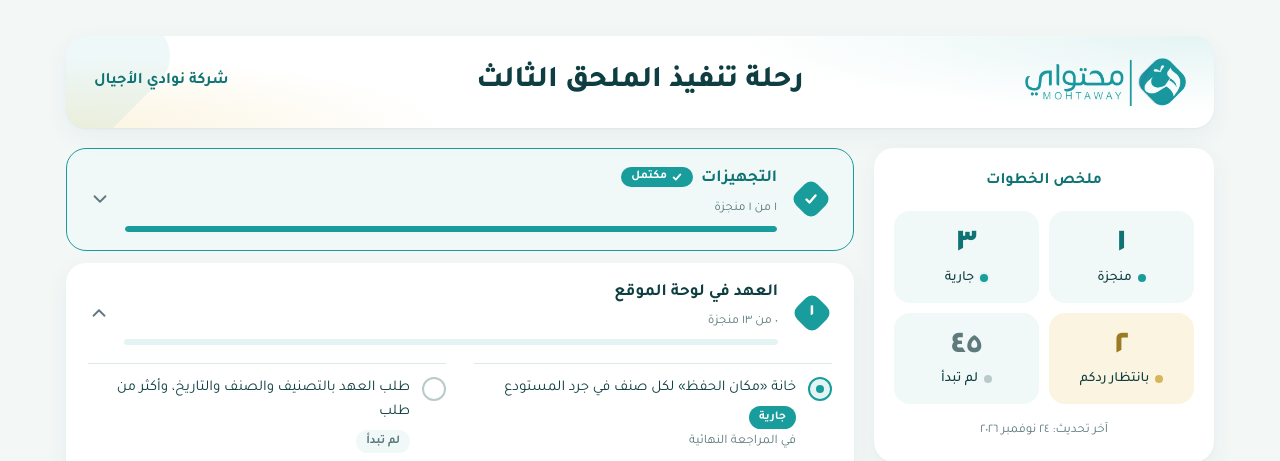
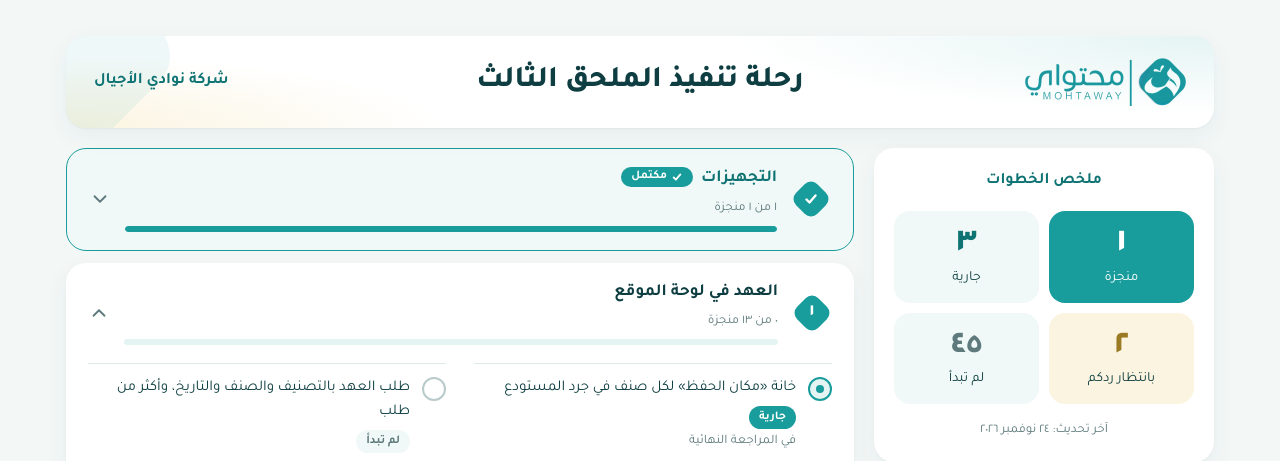
Before and after one commit to mohtaway/nawadi-progress, a plain HTML site: page index.html in a window 1280 px wide. Shown: the top 461 px of the page. Drawn offline with Linux system fonts and the light colour scheme.

Commit message:
تحديث صفحة متابعة الملحق الثالث

```diff
--- a/index.html
+++ b/index.html
@@ -5,10 +5,16 @@
 <meta name="viewport" content="width=device-width,initial-scale=1">
 <title>متابعة الملحق الثالث</title>
 <meta name="robots" content="noindex, nofollow">
-<link rel="preconnect" href="https://fonts.googleapis.com">
-<link rel="preconnect" href="https://fonts.gstatic.com" crossorigin>
-<link rel="stylesheet" href="https://fonts.googleapis.com/css2?family=Tajawal:wght@400;500;700;800&display=swap">
+<link rel="preload" href="fonts/tajawal-400-arabic.woff2" as="font" type="font/woff2" crossorigin>
+<link rel="preload" href="fonts/tajawal-800-arabic.woff2" as="font" type="font/woff2" crossorigin>
+<link rel="preload" href="logo.webp" as="image">
 <style>
+@font-face{font-family:Tajawal;font-style:normal;font-weight:400;font-display:swap;src:url(fonts/tajawal-400-arabic.woff2) format('woff2');unicode-range:U+0600-06FF, U+0750-077F, U+0870-0891, U+0897-08E1, U+08E3-08FF, U+200C-200E, U+2010-2011, U+204F, U+2E41, U+FB50-FDFF, U+FE70-FE74, U+FE76-FEFC, U+102E0-102FB, U+10E60-10E7E, U+10EC2-10EC7, U+10EC9-10EEE, U+10EF0-10EFF, U+1EE00-1EE03, U+1EE05-1EE1F, U+1EE21-1EE22, U+1EE24, U+1EE27, U+1EE29-1EE32, U+1EE34-1EE37, U+1EE39, U+1EE3B, U+1EE42, U+1EE47, U+1EE49, U+1EE4B, U+1EE4D-1EE4F, U+1EE51-1EE52, U+1EE54, U+1EE57, U+1EE59, U+1EE5B, U+1EE5D, U+1EE5F, U+1EE61-1EE62, U+1EE64, U+1EE67-1EE6A, U+1EE6C-1EE72, U+1EE74-1EE77, U+1EE79-1EE7C, U+1EE7E, U+1EE80-1EE89, U+1EE8B-1EE9B, U+1EEA1-1EEA3, U+1EEA5-1EEA9, U+1EEAB-1EEBB, U+1EEF0-1EEF1}
+@font-face{font-family:Tajawal;font-style:normal;font-weight:400;font-display:swap;src:url(fonts/tajawal-400-latin.woff2) format('woff2');unicode-range:U+0000-00FF, U+0131, U+0152-0153, U+02BB-02BC, U+02C6, U+02DA, U+02DC, U+0304, U+0308, U+0329, U+2000-206F, U+20AC, U+2122, U+2191, U+2193, U+2212, U+2215, U+FEFF, U+FFFD}
+@font-face{font-family:Tajawal;font-style:normal;font-weight:700;font-display:swap;src:url(fonts/tajawal-700-arabic.woff2) format('woff2');unicode-range:U+0600-06FF, U+0750-077F, U+0870-0891, U+0897-08E1, U+08E3-08FF, U+200C-200E, U+2010-2011, U+204F, U+2E41, U+FB50-FDFF, U+FE70-FE74, U+FE76-FEFC, U+102E0-102FB, U+10E60-10E7E, U+10EC2-10EC7, U+10EC9-10EEE, U+10EF0-10EFF, U+1EE00-1EE03, U+1EE05-1EE1F, U+1EE21-1EE22, U+1EE24, U+1EE27, U+1EE29-1EE32, U+1EE34-1EE37, U+1EE39, U+1EE3B, U+1EE42, U+1EE47, U+1EE49, U+1EE4B, U+1EE4D-1EE4F, U+1EE51-1EE52, U+1EE54, U+1EE57, U+1EE59, U+1EE5B, U+1EE5D, U+1EE5F, U+1EE61-1EE62, U+1EE64, U+1EE67-1EE6A, U+1EE6C-1EE72, U+1EE74-1EE77, U+1EE79-1EE7C, U+1EE7E, U+1EE80-1EE89, U+1EE8B-1EE9B, U+1EEA1-1EEA3, U+1EEA5-1EEA9, U+1EEAB-1EEBB, U+1EEF0-1EEF1}
+@font-face{font-family:Tajawal;font-style:normal;font-weight:700;font-display:swap;src:url(fonts/tajawal-700-latin.woff2) format('woff2');unicode-range:U+0000-00FF, U+0131, U+0152-0153, U+02BB-02BC, U+02C6, U+02DA, U+02DC, U+0304, U+0308, U+0329, U+2000-206F, U+20AC, U+2122, U+2191, U+2193, U+2212, U+2215, U+FEFF, U+FFFD}
+@font-face{font-family:Tajawal;font-style:normal;font-weight:800;font-display:swap;src:url(fonts/tajawal-800-arabic.woff2) format('woff2');unicode-range:U+0600-06FF, U+0750-077F, U+0870-0891, U+0897-08E1, U+08E3-08FF, U+200C-200E, U+2010-2011, U+204F, U+2E41, U+FB50-FDFF, U+FE70-FE74, U+FE76-FEFC, U+102E0-102FB, U+10E60-10E7E, U+10EC2-10EC7, U+10EC9-10EEE, U+10EF0-10EFF, U+1EE00-1EE03, U+1EE05-1EE1F, U+1EE21-1EE22, U+1EE24, U+1EE27, U+1EE29-1EE32, U+1EE34-1EE37, U+1EE39, U+1EE3B, U+1EE42, U+1EE47, U+1EE49, U+1EE4B, U+1EE4D-1EE4F, U+1EE51-1EE52, U+1EE54, U+1EE57, U+1EE59, U+1EE5B, U+1EE5D, U+1EE5F, U+1EE61-1EE62, U+1EE64, U+1EE67-1EE6A, U+1EE6C-1EE72, U+1EE74-1EE77, U+1EE79-1EE7C, U+1EE7E, U+1EE80-1EE89, U+1EE8B-1EE9B, U+1EEA1-1EEA3, U+1EEA5-1EEA9, U+1EEAB-1EEBB, U+1EEF0-1EEF1}
+@font-face{font-family:Tajawal;font-style:normal;font-weight:800;font-display:swap;src:url(fonts/tajawal-800-latin.woff2) format('woff2');unicode-range:U+0000-00FF, U+0131, U+0152-0153, U+02BB-02BC, U+02C6, U+02DA, U+02DC, U+0304, U+0308, U+0329, U+2000-206F, U+20AC, U+2122, U+2191, U+2193, U+2212, U+2215, U+FEFF, U+FFFD}
 /* هوية محتواي، الوضع الفاتح دائما. الجوال: عمود واحد. اللابتوب: ترويسة بعرض الصفحة، ثم عمود جانبي ثابت للملخص وما ينتظر التعليمات، وعمود رئيسي للبنود. */
 :root{
   --teal:#189C9C; --teal-deep:#0F7373; --teal-soft:#E4F4F3; --teal-wash:#F1F9F8;
@@ -50,9 +56,10 @@ body{background:var(--bg);color:var(--ink);font-family:var(--font);font-size:16p
 .lg{display:flex;flex-direction:column;align-items:center;gap:4px;padding:16px 6px;border-radius:16px;background:var(--teal-wash)}
 .lg b{font-size:34px;font-weight:800;line-height:1.1;color:var(--teal-deep)}
 .lg.s-waiting b{color:var(--gold-ink)} .lg.s-todo b{color:var(--muted)}
-.lg span{display:flex;align-items:center;gap:6px;font-size:14px;font-weight:500;color:var(--ink);line-height:1.3}
+.lg span{display:flex;align-items:center;gap:6px;font-size:14px;font-weight:400;color:var(--ink);line-height:1.3}
 .lg i{width:8px;height:8px;border-radius:50%;flex:none}
-.lg.s-done i{background:var(--done)} .lg.s-doing i{background:var(--teal);box-shadow:0 0 0 2px var(--teal-soft)}
+.lg i{display:none}
+.lg.s-done{background:var(--teal)} .lg.s-done b,.lg.s-done span{color:#fff}
 .lg.s-waiting{background:var(--gold-soft)} .lg.s-waiting i{background:var(--gold)} .lg.s-todo i{background:var(--todo)}
 .updated{font-size:13px;color:var(--muted)}
 
@@ -133,7 +140,7 @@ footer{display:flex;flex-direction:column;align-items:center;gap:2px;font-size:1
 <body>
 <div class="wrap">
   <header class="hero card">
-    <span class="logo"><img src="logo.png" alt="محتواي"></span>
+    <span class="logo"><img src="logo.webp" alt="محتواي" width="161" height="48"></span>
     <h1>رحلة تنفيذ الملحق الثالث</h1>
     <span class="client">شركة نوادي الأجيال</span>
   </header>
@@ -249,7 +256,7 @@ const esc = s => s.replace(/[&<>"]/g, c => ({ "&":"&amp;","<":"&lt;",">":"&gt;",
 const all = ITEMS.flatMap(i => i.tasks);
 const count = s => all.filter(t => t.s === s).length;
 document.getElementById("legend").innerHTML = ORDER.map(s =>
-  `<div class="lg s-${s}"><b>${ar(count(s))}</b><span><i></i>${LABEL[s]}</span></div>`).join("");
+  `<div class="lg s-${s}"><b>${ar(count(s))}</b><span>${LABEL[s]}</span></div>`).join("");
 document.getElementById("updated").textContent = "آخر تحديث: " + fmtDate(UPDATED);
 
 const waiting = ITEMS.flatMap(i => i.tasks.filter(t => t.s === "waiting"));
```
Also changed, not shown: fonts/tajawal-400-arabic.woff2 (added), fonts/tajawal-400-latin.woff2 (added), fonts/tajawal-700-arabic.woff2 (added), fonts/tajawal-700-latin.woff2 (added), fonts/tajawal-800-arabic.woff2 (added), fonts/tajawal-800-latin.woff2 (added), logo.png (deleted), logo.webp (added).
